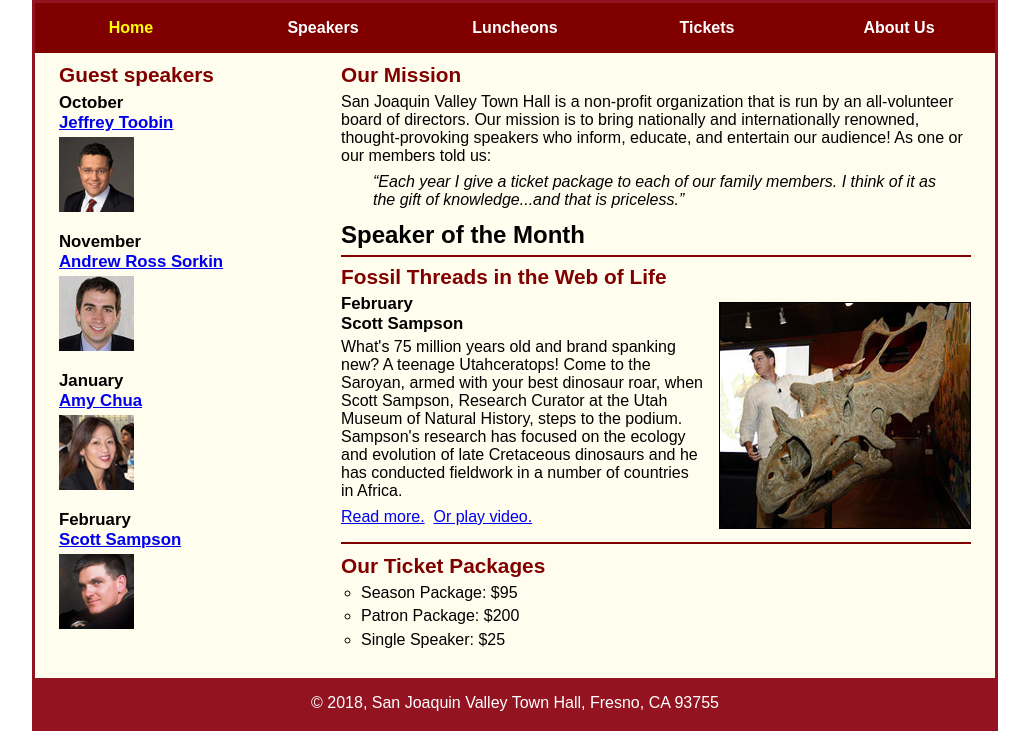
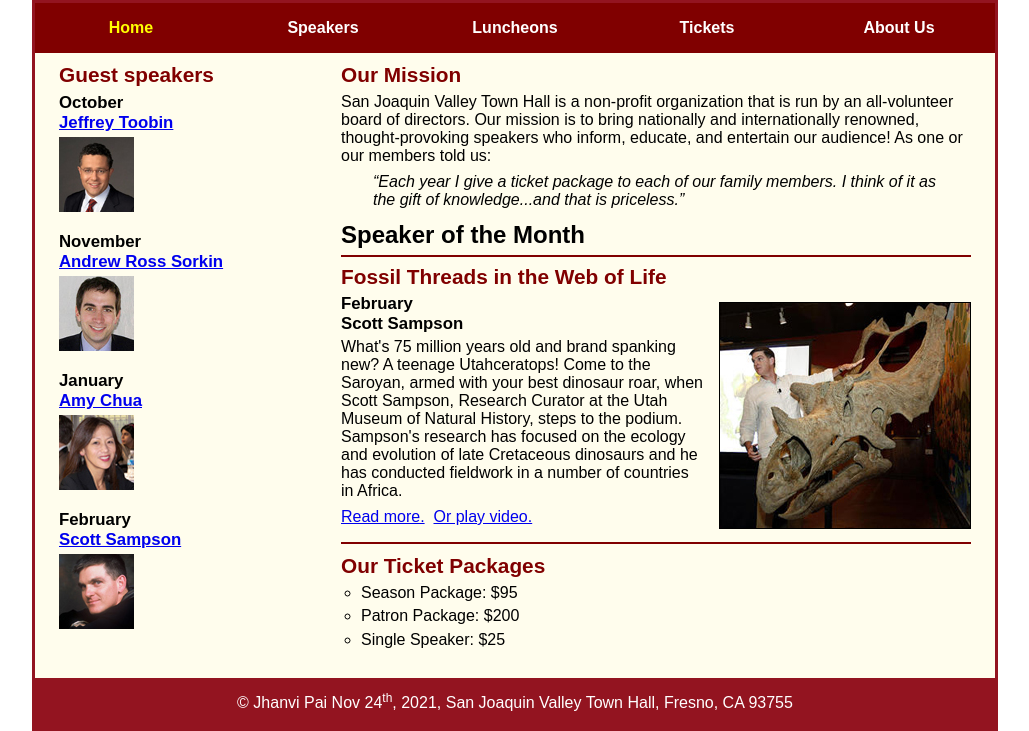
Before and after one commit to jp295njit/A15, a plain HTML site: page index.html in a window 1280 px wide. Shown: the part 115-846 px from the top of the page, without its empty margins (125-1154 px from the left). Drawn offline with nearby package versions, Linux system fonts and the light colour scheme.

Commit message:
Add files via upload

```diff
--- a/index.html
+++ b/index.html
@@ -90,7 +90,7 @@
     </aside>
 </main>
 <footer>
-    <p>&copy; 2018, San Joaquin Valley Town Hall, Fresno, CA 93755</p>
+    <p>&copy Jhanvi Pai Nov 24<sup>th</sup>, 2021, San Joaquin Valley Town Hall, Fresno, CA 93755</p>
 </footer>
 </body>
 </html>
```
